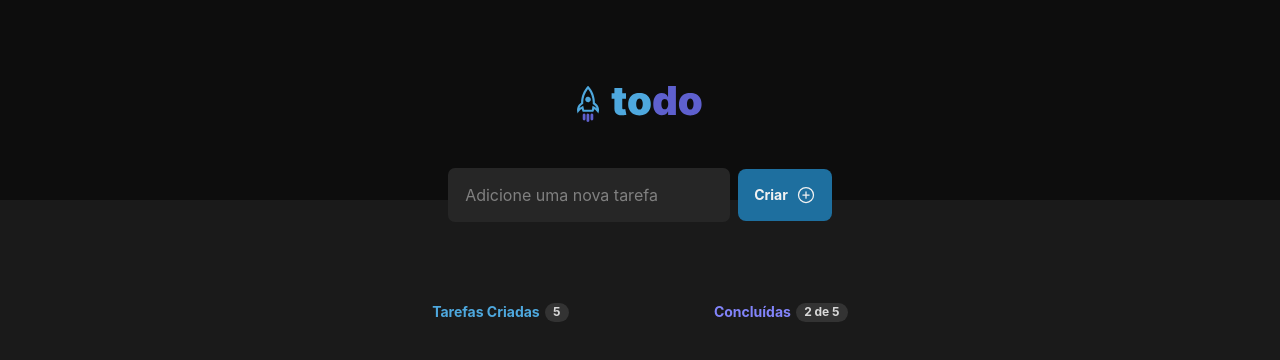
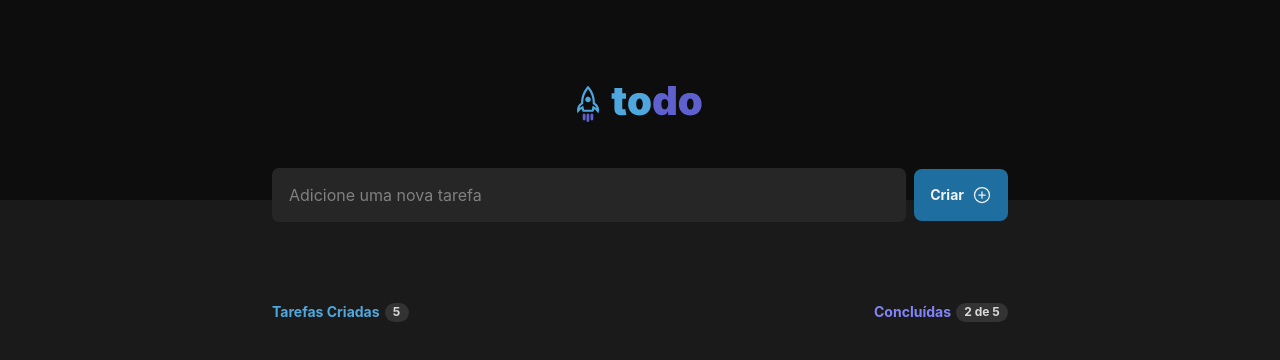
Before and after one commit to gomessgbr/ignite-To-Do, a React (Vite) app: page / in a window 1280 px wide. Shown: the top 360 px of the page. Built offline with nearby package versions, Linux system fonts and the light colour scheme.

Commit message:
fix: change className

```diff
--- a/src/components/ListTasks.tsx
+++ b/src/components/ListTasks.tsx
@@ -3,7 +3,7 @@
 
 export function ListTasks() {
   return (
-    <div className={styles.container}>
+    <div className={styles.containerListTask}>
       <InputTask />
 
       <div className={styles.headerTasks}>
--- a/src/components/TaskItem.tsx
+++ b/src/components/TaskItem.tsx
@@ -3,5 +3,5 @@
 import styles from "./TaskItem.module.css";
 
 export function TaskItem() {
-  return <div className={styles.container}></div>;
+  return <div className={styles.containerTaskItem}></div>;
 }
```
